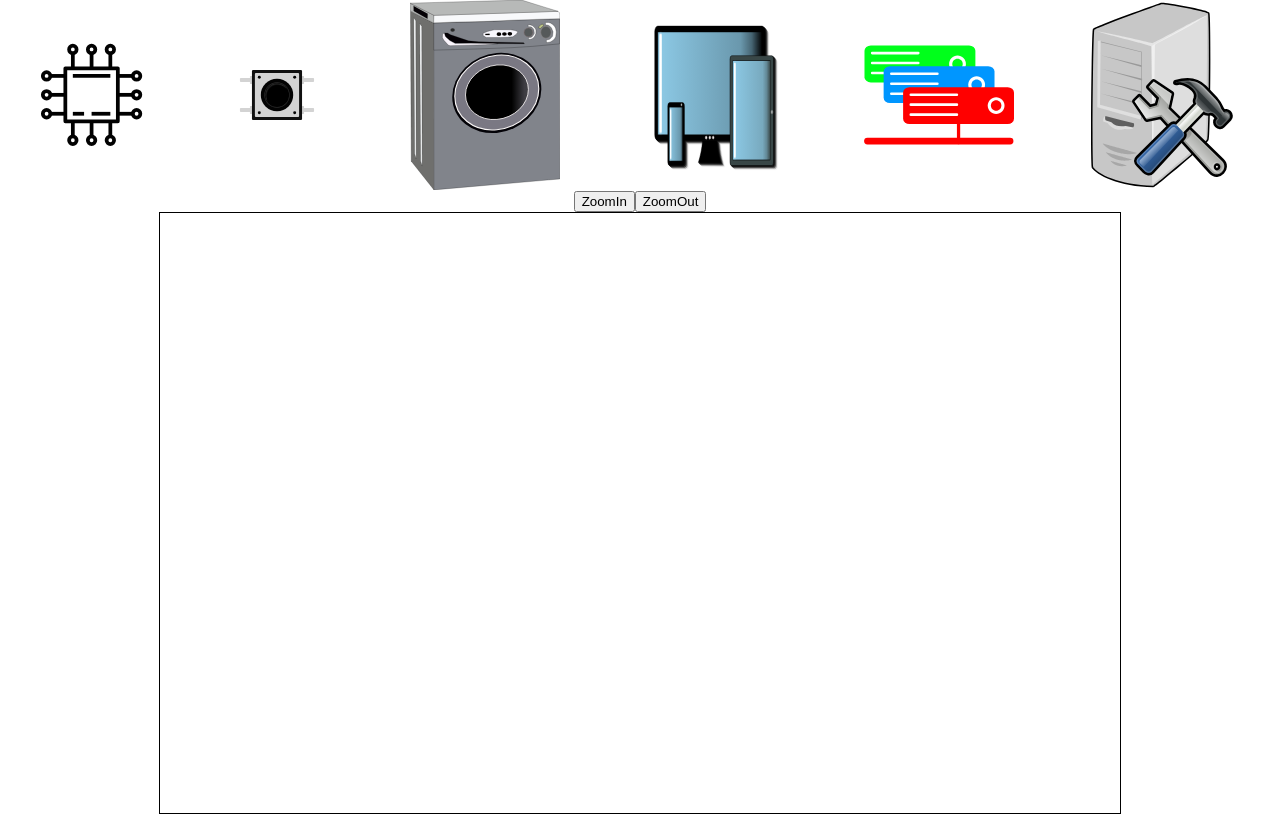
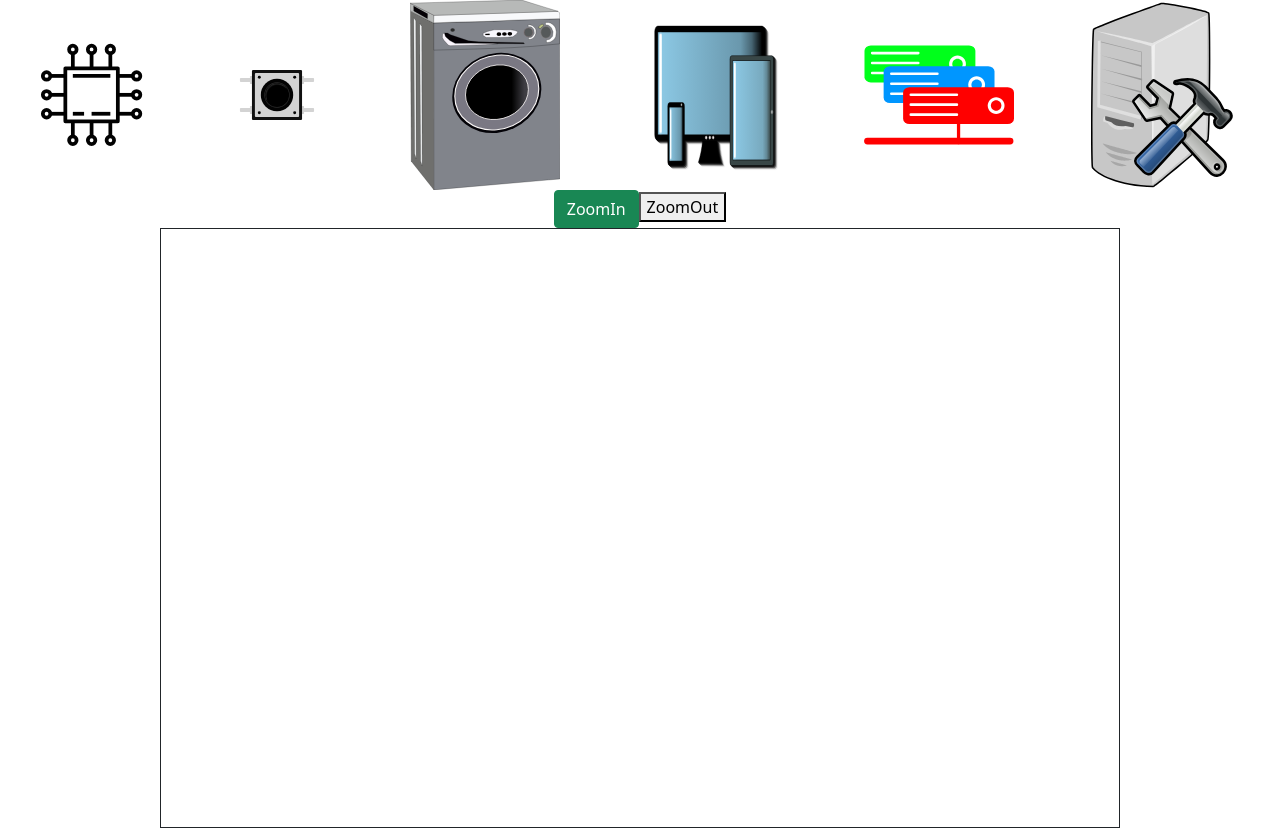
Before and after one commit to montaser223/draggablesvg, a React (Create React App) app: page / in a window 1280 px wide. Built offline with nearby package versions, Linux system fonts and the light colour scheme.

Commit message:
Feat(enhancement): add bootstarp

```diff
--- a/package.json
+++ b/package.json
@@ -6,6 +6,7 @@
     "@testing-library/jest-dom": "^5.11.4",
     "@testing-library/react": "^11.1.0",
     "@testing-library/user-event": "^12.1.10",
+    "bootstrap": "^5.1.0",
     "react": "^17.0.2",
     "react-dom": "^17.0.2",
     "react-scripts": "4.0.3",
--- a/src/components/DraggableSVG.jsx
+++ b/src/components/DraggableSVG.jsx
@@ -17,9 +17,7 @@ export const DraggableSVG = () => {
     ev.preventDefault();
     const canvas = ev.target;
     const ctx = canvas.getContext("2d");
-    console.log(ev);
     const { left, top } = canvas.getBoundingClientRect();
-    console.log(draggedImage.getBoundingClientRect());
     ctx.drawImage(
       draggedImage,
       ev.clientX - left - 75,
@@ -89,7 +87,11 @@ export const DraggableSVG = () => {
         />
       </header>
       <div style={{ textAlign: "center" }}>
-        <button disabled={scale > 3} onClick={() => zoomIn()}>
+        <button
+          className="btn btn-success"
+          disabled={scale > 3}
+          onClick={() => zoomIn()}
+        >
           ZoomIn
         </button>
         <button disabled={scale < 0.4} onClick={() => zoomOut()}>
```
Also changed, not shown: src/index.js (+7 -6 lines), 2 other files (tests, documents, lock files or other folders).
